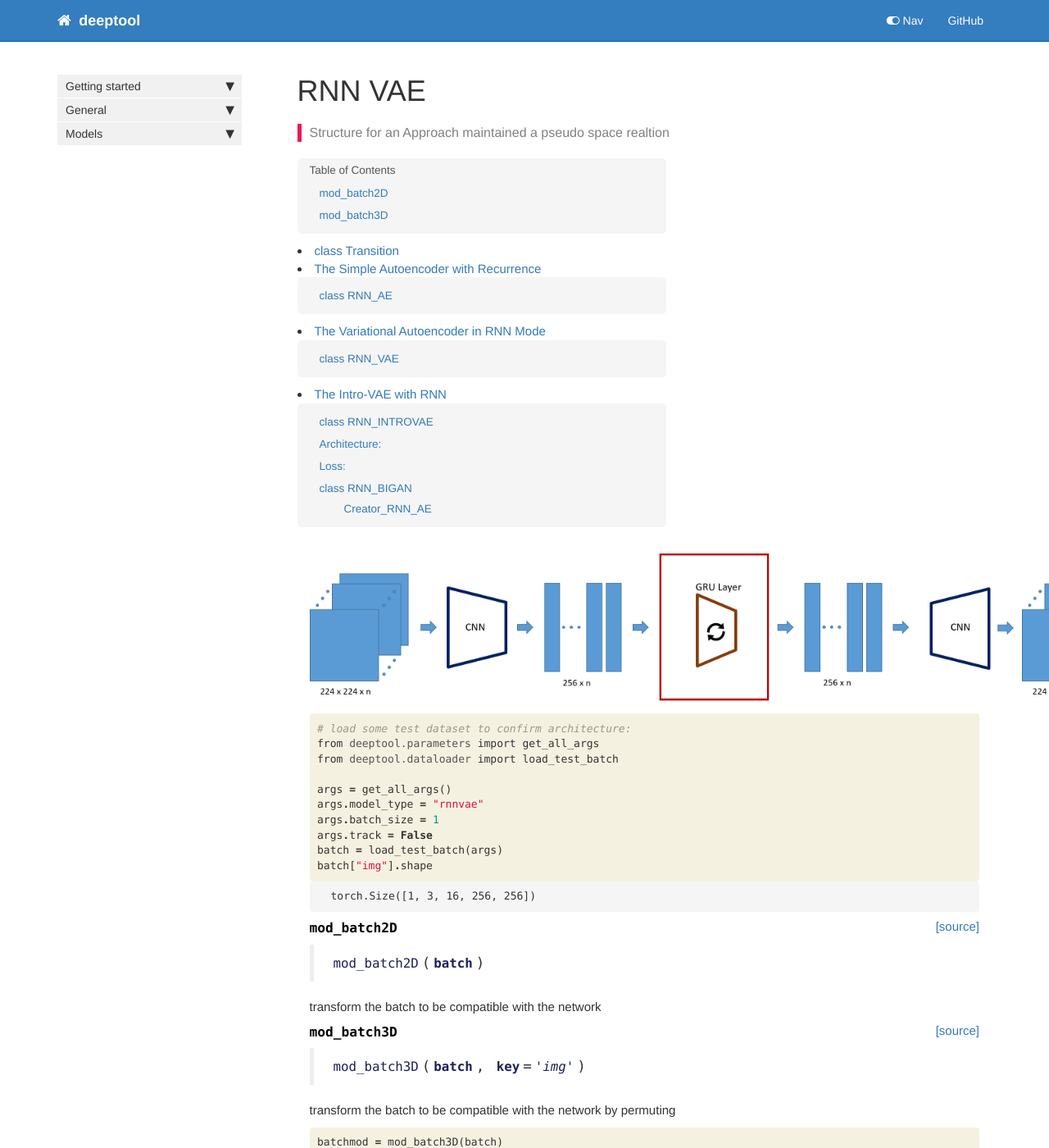
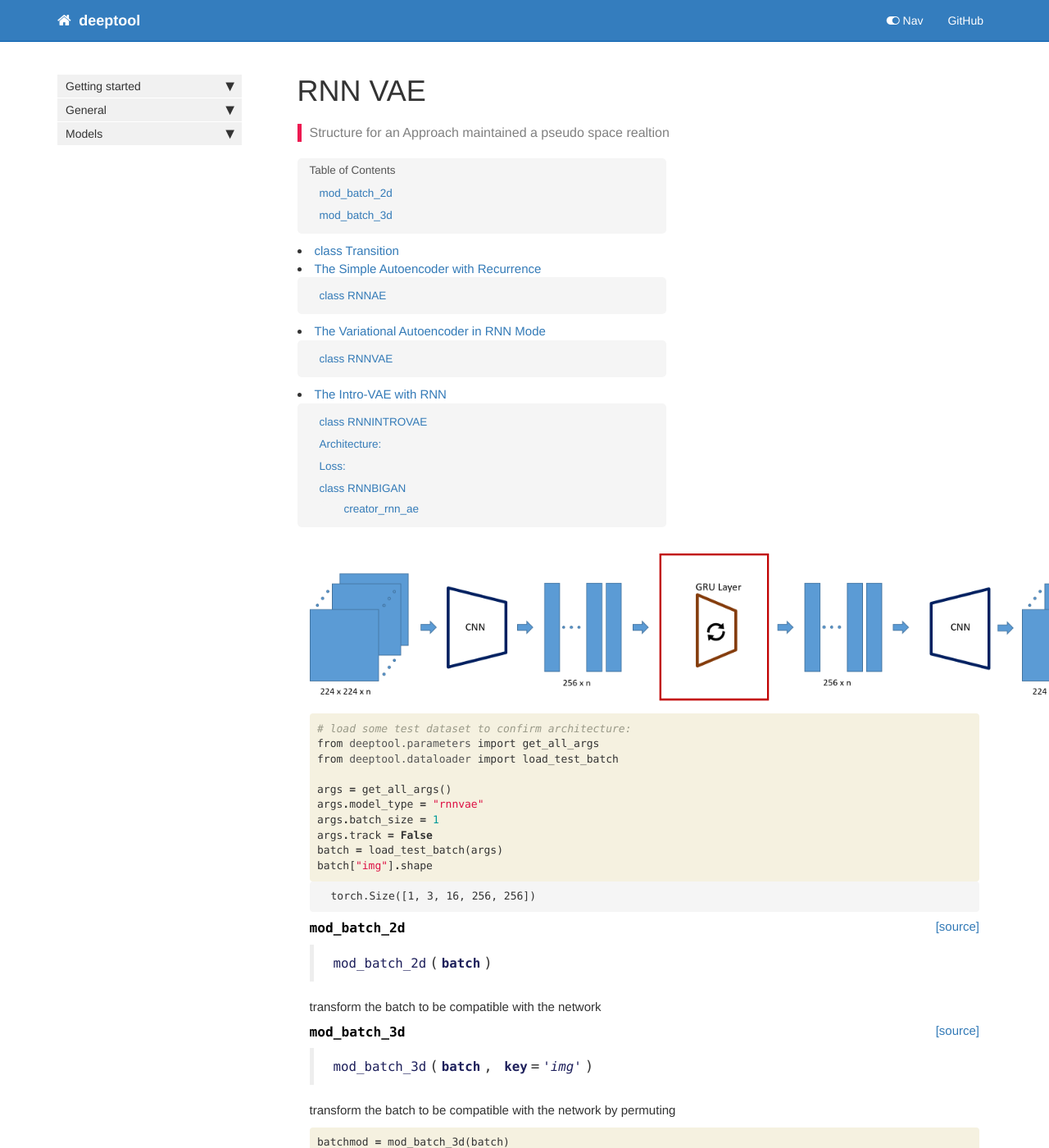
Before and after one commit to NikonPic/deeptool, a Jekyll site: the page built from docs/rnn_vae.html, in a window 1280 px wide and 1400 px high. Shown: the whole window at 82% size. Built offline with Jekyll 4.4.1, drawn with Linux system fonts in a browser that asks for light colours; nearby versions of some CDN libraries; comment, search, counter and statistics services are not loaded; some of the changed text lies outside the part shown.

Commit message:
refactor of rnnvae and sidebar adjusted

```diff
--- a/deeptool/train_loop.py
+++ b/deeptool/train_loop.py
@@ -14,7 +14,7 @@ from .model.diagnosis import TripleMRNet
 from .model.vqvae import VQVAE2
 from .model.introvae import IntroVAE
 from .model.bigan import BiGAN
-from .model.rnnvae import Creator_RNN_AE
+from .model.rnnvae import creator_rnn_ae
 from .model.mocoae import MoCoAE
 
 # import the dataset
@@ -43,7 +43,7 @@ def get_model(device, args):
         "diagnosis": TripleMRNet,
         "vqvae": VQVAE2,
         "introvae": IntroVAE,
-        "rnnvae": Creator_RNN_AE,
+        "rnnvae": creator_rnn_ae,
         "bigan": BiGAN,
         "mocoae": MoCoAE,
     }
--- a/docs/rnn_vae.html
+++ b/docs/rnn_vae.html
@@ -101,7 +101,7 @@ description: "Structure for an Approach maintained a pseudo space realtion"
 
 
 <div class="output_markdown rendered_html output_subarea ">
-<h4 id="mod_batch2D" class="doc_header"><code>mod_batch2D</code><a href="https://github.com/NikonPic/deeptool/tree/master/deeptool/model/rnnvae.py#L15" class="source_link" style="float:right">[source]</a></h4><blockquote><p><code>mod_batch2D</code>(<strong><code>batch</code></strong>)</p>
+<h4 id="mod_batch_2d" class="doc_header"><code>mod_batch_2d</code><a href="https://github.com/NikonPic/deeptool/tree/master/deeptool/model/rnnvae.py#L14" class="source_link" style="float:right">[source]</a></h4><blockquote><p><code>mod_batch_2d</code>(<strong><code>batch</code></strong>)</p>
 </blockquote>
 <p>transform the batch to be compatible with the network</p>
 
@@ -126,7 +126,7 @@ description: "Structure for an Approach maintained a pseudo space realtion"
 
 
 <div class="output_markdown rendered_html output_subarea ">
-<h4 id="mod_batch3D" class="doc_header"><code>mod_batch3D</code><a href="https://github.com/NikonPic/deeptool/tree/master/deeptool/model/rnnvae.py#L22" class="source_link" style="float:right">[source]</a></h4><blockquote><p><code>mod_batch3D</code>(<strong><code>batch</code></strong>, <strong><code>key</code></strong>=<em><code>'img'</code></em>)</p>
+<h4 id="mod_batch_3d" class="doc_header"><code>mod_batch_3d</code><a href="https://github.com/NikonPic/deeptool/tree/master/deeptool/model/rnnvae.py#L21" class="source_link" style="float:right">[source]</a></h4><blockquote><p><code>mod_batch_3d</code>(<strong><code>batch</code></strong>, <strong><code>key</code></strong>=<em><code>'img'</code></em>)</p>
 </blockquote>
 <p>transform the batch to be compatible with the network by permuting</p>
 
@@ -147,7 +147,7 @@ description: "Structure for an Approach maintained a pseudo space realtion"
 
 <div class="inner_cell">
     <div class="input_area">
-<div class=" highlight hl-ipython3"><pre><span></span><span class="n">batchmod</span> <span class="o">=</span> <span class="n">mod_batch3D</span><span class="p">(</span><span class="n">batch</span><span class="p">)</span>
+<div class=" highlight hl-ipython3"><pre><span></span><span class="n">batchmod</span> <span class="o">=</span> <span class="n">mod_batch_3d</span><span class="p">(</span><span class="n">batch</span><span class="p">)</span>
 <span class="n">batchmod</span><span class="p">[</span><span class="s2">&quot;img&quot;</span><span class="p">]</span><span class="o">.</span><span class="n">shape</span>
 </pre></div>
 
@@ -192,7 +192,7 @@ description: "Structure for an Approach maintained a pseudo space realtion"
 
 
 <div class="output_markdown rendered_html output_subarea ">
-<h3 id="Transition" class="doc_header"><code>class</code> <code>Transition</code><a href="https://github.com/NikonPic/deeptool/tree/master/deeptool/model/rnnvae.py#L34" class="source_link" style="float:right">[source]</a></h3><blockquote><p><code>Transition</code>(<strong><code>args</code></strong>) :: <code>Module</code></p>
+<h3 id="Transition" class="doc_header"><code>class</code> <code>Transition</code><a href="https://github.com/NikonPic/deeptool/tree/master/deeptool/model/rnnvae.py#L33" class="source_link" style="float:right">[source]</a></h3><blockquote><p><code>Transition</code>(<strong><code>args</code></strong>) :: <code>Module</code></p>
 </blockquote>
 <p>Transition Network with Recurrence / 1D Convolutions / Identity Function</p>
 
@@ -230,7 +230,7 @@ description: "Structure for an Approach maintained a pseudo space realtion"
 
 
 <div class="output_markdown rendered_html output_subarea ">
-<h3 id="RNN_AE" class="doc_header"><code>class</code> <code>RNN_AE</code><a href="https://github.com/NikonPic/deeptool/tree/master/deeptool/model/rnnvae.py#L114" class="source_link" style="float:right">[source]</a></h3><blockquote><p><code>RNN_AE</code>(<strong><code>device</code></strong>, <strong><code>args</code></strong>) :: <a href="/deeptool/abstract_model#AbsModel"><code>AbsModel</code></a></p>
+<h3 id="RNNAE" class="doc_header"><code>class</code> <code>RNNAE</code><a href="https://github.com/NikonPic/deeptool/tree/master/deeptool/model/rnnvae.py#L113" class="source_link" style="float:right">[source]</a></h3><blockquote><p><code>RNNAE</code>(<strong><code>device</code></strong>, <strong><code>args</code></strong>) :: <a href="/deeptool/abstract_model#AbsModel"><code>AbsModel</code></a></p>
 </blockquote>
 <p>This class contains the general architecture and functionality to deal with all Models in this library
 contains:
@@ -396,7 +396,7 @@ Transition: cnn
 
 
 <div class="output_markdown rendered_html output_subarea ">
-<h3 id="RNN_VAE" class="doc_header"><code>class</code> <code>RNN_VAE</code><a href="https://github.com/NikonPic/deeptool/tree/master/deeptool/model/rnnvae.py#L234" class="source_link" style="float:right">[source]</a></h3><blockquote><p><code>RNN_VAE</code>(<strong><code>device</code></strong>, <strong><code>args</code></strong>) :: <a href="/deeptool/rnn_vae#RNN_AE"><code>RNN_AE</code></a></p>
+<h3 id="RNNVAE" class="doc_header"><code>class</code> <code>RNNVAE</code><a href="https://github.com/NikonPic/deeptool/tree/master/deeptool/model/rnnvae.py#L233" class="source_link" style="float:right">[source]</a></h3><blockquote><p><code>RNNVAE</code>(<strong><code>device</code></strong>, <strong><code>args</code></strong>) :: <a href="/deeptool/rnn_vae#RNNAE"><code>RNNAE</code></a></p>
 </blockquote>
 <p>inherit from RNN_AE and add the variational part</p>
 
@@ -472,7 +472,7 @@ Transition: cnn
 
 
 <div class="output_markdown rendered_html output_subarea ">
-<h3 id="RNN_INTROVAE" class="doc_header"><code>class</code> <code>RNN_INTROVAE</code><a href="https://github.com/NikonPic/deeptool/tree/master/deeptool/model/rnnvae.py#L300" class="source_link" style="float:right">[source]</a></h3><blockquote><p><code>RNN_INTROVAE</code>(<strong><code>device</code></strong>, <strong><code>args</code></strong>) :: <a href="/deeptool/rnn_vae#RNN_VAE"><code>RNN_VAE</code></a></p>
+<h3 id="RNNINTROVAE" class="doc_header"><code>class</code> <code>RNNINTROVAE</code><a href="https://github.com/NikonPic/deeptool/tree/master/deeptool/model/rnnvae.py#L299" class="source_link" style="float:right">[source]</a></h3><blockquote><p><code>RNNINTROVAE</code>(<strong><code>device</code></strong>, <strong><code>args</code></strong>) :: <a href="/deeptool/rnn_vae#RNNVAE"><code>RNNVAE</code></a></p>
 </blockquote>
 <p>inherit from RNN_VAE and add the GAN part</p>
 
@@ -551,7 +551,7 @@ Transition: cnn
 
 
 <div class="output_markdown rendered_html output_subarea ">
-<h3 id="RNN_BIGAN" class="doc_header"><code>class</code> <code>RNN_BIGAN</code><a href="https://github.com/NikonPic/deeptool/tree/master/deeptool/model/rnnvae.py#L422" class="source_link" style="float:right">[source]</a></h3><blockquote><p><code>RNN_BIGAN</code>(<strong><code>device</code></strong>, <strong><code>args</code></strong>) :: <a href="/deeptool/rnn_vae#RNN_VAE"><code>RNN_VAE</code></a></p>
+<h3 id="RNNBIGAN" class="doc_header"><code>class</code> <code>RNNBIGAN</code><a href="https://github.com/NikonPic/deeptool/tree/master/deeptool/model/rnnvae.py#L421" class="source_link" style="float:right">[source]</a></h3><blockquote><p><code>RNNBIGAN</code>(<strong><code>device</code></strong>, <strong><code>args</code></strong>) :: <a href="/deeptool/rnn_vae#RNNVAE"><code>RNNVAE</code></a></p>
 </blockquote>
 <p>apply the Bidirectional-GAN part, inherit from the normal autoencoder</p>
 
@@ -583,7 +583,7 @@ Transition: cnn
 
 
 <div class="output_markdown rendered_html output_subarea ">
-<h4 id="Creator_RNN_AE" class="doc_header"><code>Creator_RNN_AE</code><a href="https://github.com/NikonPic/deeptool/tree/master/deeptool/model/rnnvae.py#L665" class="source_link" style="float:right">[source]</a></h4><blockquote><p><code>Creator_RNN_AE</code>(<strong><code>device</code></strong>, <strong><code>args</code></strong>)</p>
+<h4 id="creator_rnn_ae" class="doc_header"><code>creator_rnn_ae</code><a href="https://github.com/NikonPic/deeptool/tree/master/deeptool/model/rnnvae.py#L661" class="source_link" style="float:right">[source]</a></h4><blockquote><p><code>creator_rnn_ae</code>(<strong><code>device</code></strong>, <strong><code>args</code></strong>)</p>
 </blockquote>
 <p>return an instance of the class depending on the mode set in args</p>
 
@@ -607,7 +607,7 @@ Transition: cnn
 <div class=" highlight hl-ipython3"><pre><span></span><span class="n">device</span> <span class="o">=</span> <span class="n">torch</span><span class="o">.</span><span class="n">device</span><span class="p">(</span>
     <span class="s2">&quot;cuda:0&quot;</span> <span class="k">if</span> <span class="p">(</span><span class="n">torch</span><span class="o">.</span><span class="n">cuda</span><span class="o">.</span><span class="n">is_available</span><span class="p">()</span> <span class="ow">and</span> <span class="n">args</span><span class="o">.</span><span class="n">n_gpu</span> <span class="o">&gt;</span> <span class="mi">0</span><span class="p">)</span> <span class="k">else</span> <span class="s2">&quot;cpu&quot;</span>
 <span class="p">)</span>
-<span class="n">rnn_bigan</span> <span class="o">=</span> <span class="n">RNN_BIGAN</span><span class="p">(</span><span class="n">device</span><span class="p">,</span> <span class="n">args</span><span class="p">)</span>
+<span class="n">rnn_bigan</span> <span class="o">=</span> <span class="n">RNNBIGAN</span><span class="p">(</span><span class="n">device</span><span class="p">,</span> <span class="n">args</span><span class="p">)</span>
 <span class="n">data</span> <span class="o">=</span> <span class="n">load_test_batch</span><span class="p">(</span><span class="n">args</span><span class="p">)</span>
 <span class="n">x</span><span class="p">,</span> <span class="n">tr</span> <span class="o">=</span> <span class="n">rnn_bigan</span><span class="p">(</span><span class="n">data</span><span class="p">,</span> <span class="n">update</span><span class="o">=</span><span class="kc">False</span><span class="p">)</span>
 <span class="n">x</span><span class="o">.</span><span class="n">shape</span>
--- a/docs/sidebar.json
+++ b/docs/sidebar.json
@@ -11,9 +11,12 @@
     "Abstract Model": "/abstract_model"
   },
   "Models": {
+    "": {
       "Supervised": {
         "Diagnosis": "/diagnosis"
+      }
     },
+    "empty1": {
       "Self-Supervised": {
         "Intro VAE": "/introvae",
         "VQVAE (2)": "/vqvae",
@@ -24,3 +27,4 @@
       }
     }
   }
+}
```
Also changed, not shown: deeptool/_nbdev.py (+7 -7 lines), docs/_data/sidebars/home_sidebar.yml (+27 -26 lines), 4 other files. Lines whose indentation alone changed are shown as unchanged.
